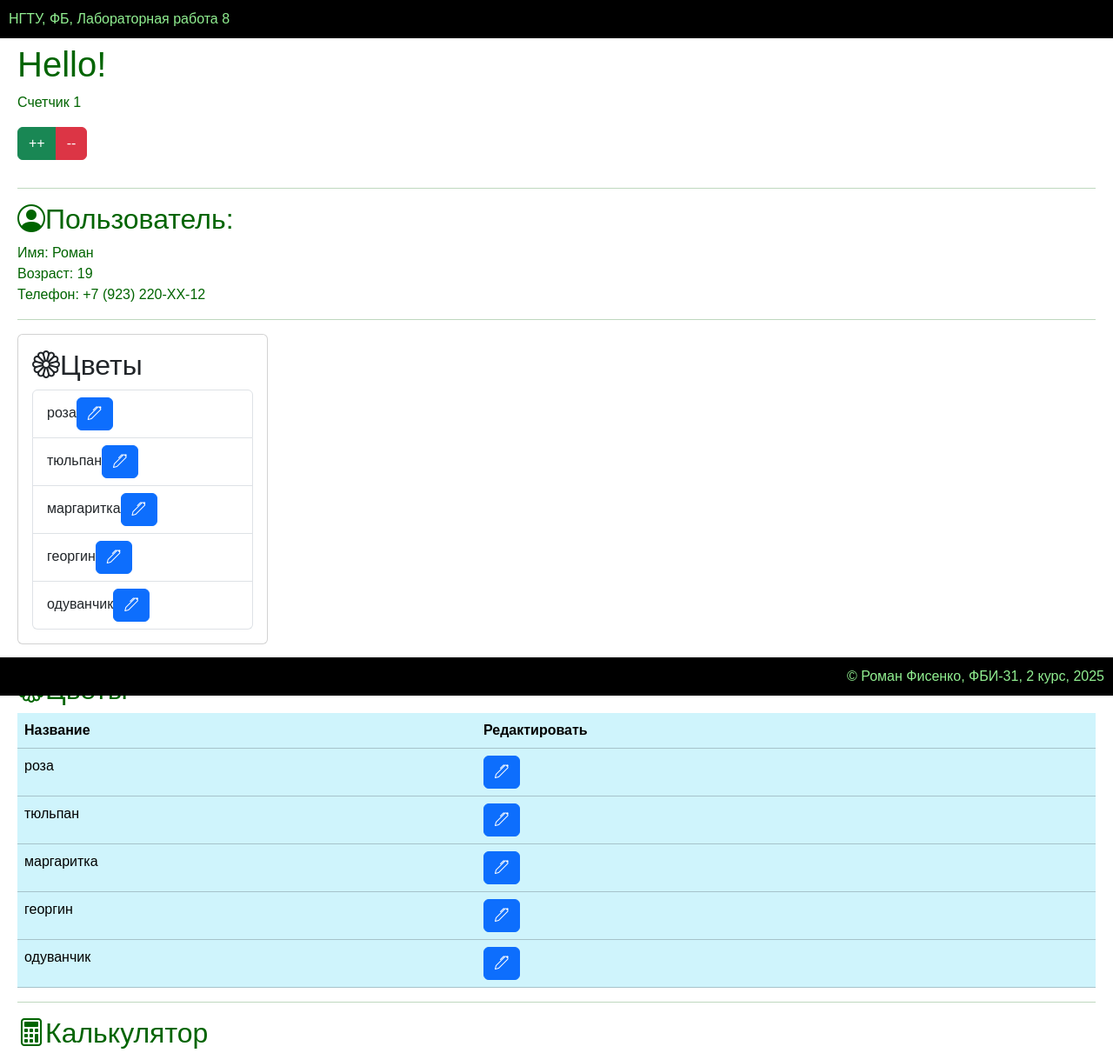
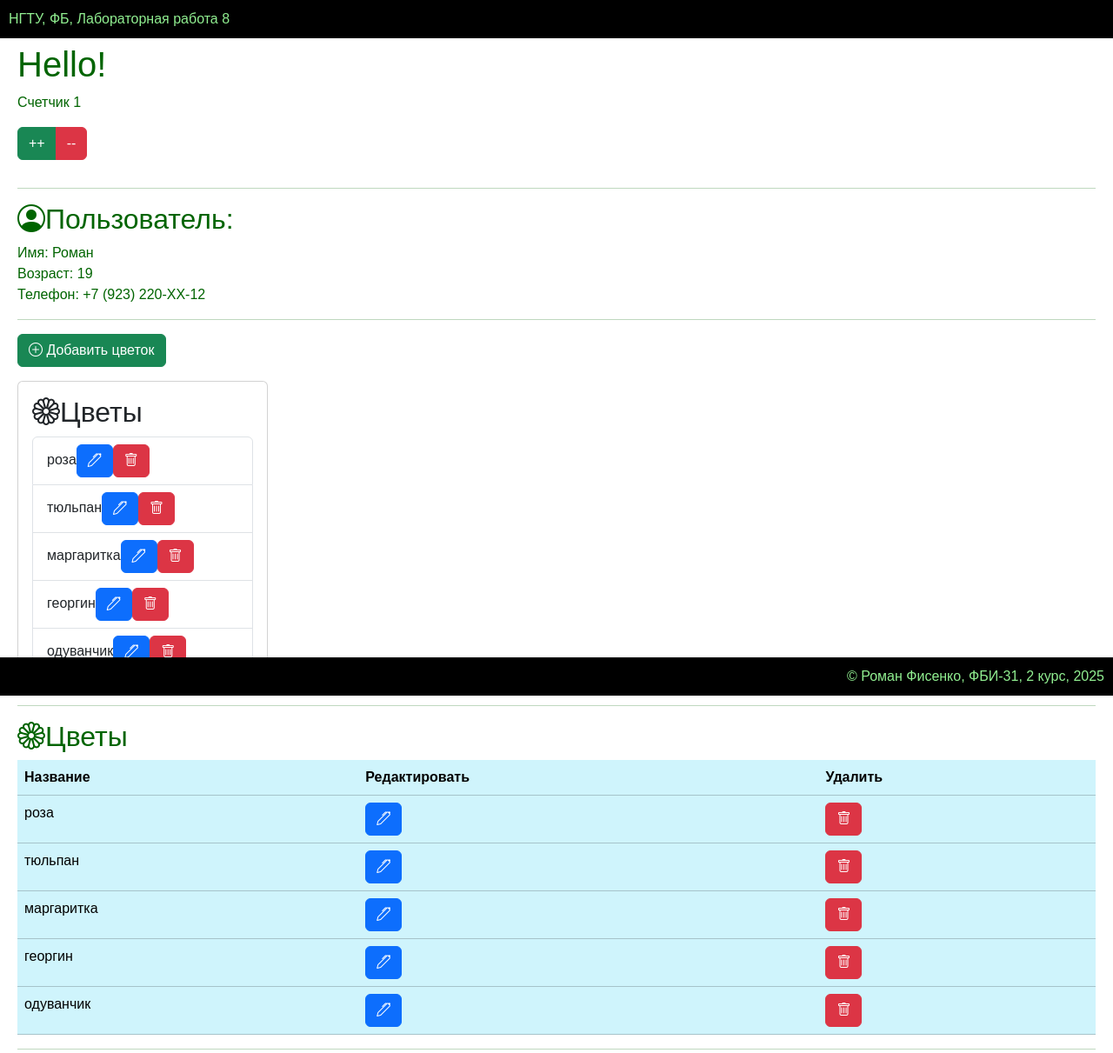
Before and after one commit to Romansen1412/LabRoman, a plain HTML site: page Lab8/message.html in a window 1280 px wide. Shown: the top 1211 px of the page at 87% size. Drawn offline with nearby package versions, Linux system fonts and the light colour scheme.

Commit message:
доп задание

```diff
--- a/Lab8/message.html
+++ b/Lab8/message.html
@@ -35,6 +35,12 @@
                 <div>Телефон: {{user.tel}}</div>
                 <hr>
 
+                <div class="mb-3">
+                    <button @click="addFlower" class="btn btn-success">
+                      <i class="bi bi-plus-circle"></i> Добавить цветок
+                    </button>
+                </div>
+
                 <div class="card" style="width: 18rem;">
                     <div class="card-body">
                         <h2 class="card-title"><i class="bi bi-flower1"></i>Цветы</h2>
@@ -42,7 +48,12 @@
                             <li v-for="(flower, id) in flowers" class="list-group-item">
                                 <span v-if="flower === null">Загружается...</span>
                                 <span v-else>{{flower}}</span>
-                                <button v-if='flower !== null' @click="edit(id, flower)"class="btn btn-primary"><i class="bi bi-pen"></i></button>
+                                <button v-if='flower !== null' @click="edit(id, flower)"class="btn btn-primary">
+                                    <i class="bi bi-pen"></i>
+                                </button>
+                                <button v-if="flower !== null" @click="removeFlower(id)" class="btn btn-danger">
+                                    <i class="bi bi-trash"></i>
+                                </button>
                                 <div v-else class="spinner-border" role="status"></div>
                             </li>
                         </ul>
@@ -56,6 +67,7 @@
                         <tr>
                             <th>Название</th>
                             <th>Редактировать</th>
+                            <th>Удалить</th>
                         </tr>
                     </thead>
                     <tr v-for="(flower, id) in flowers">
@@ -64,8 +76,15 @@
                             <span v-else>{{flower}}</span>
                         </td>
                         <td>
-                            <button @click="edit(id, flower)" class="btn btn-primary" v-if="flower !== null"><i class="bi bi-pen"></i></button>
+                            <button @click="edit(id, flower)" class="btn btn-primary" v-if="flower !== null">
+                                <i class="bi bi-pen"></i>
+                            </button>
                             <div class="spinner-border" role="status" v-if="flower === null"></div>
+                        </td>
+                        <td>
+                            <button v-if="flower !== null" @click="removeFlower(id)" class="btn btn-danger">
+                              <i class="bi bi-trash"></i>
+                            </button>
                         </td>
                     </tr>
                 </table>
@@ -89,6 +108,7 @@
                         <span class="badge text-bg-primary fs-5">{{result}}</span>
                     </div>
                 </div>
+                <hr>
             </div>
         </main>
 
@@ -131,6 +151,17 @@
                     sum() {
                         this.result = this.a + this.b;
                     },
+                    addFlower() {
+                        let newFlower = prompt('Введите название нового цветка:');
+                        if (newFlower && newFlower.trim()) {
+                            this.flowers.unshift(newFlower.trim());
+                        }
+                    },
+                    removeFlower(id) {
+                        if (confirm(`Удалить "${this.flowers[id]}"?`)) {
+                            this.flowers.splice(id, 1);
+                        }
+                    }
                 }
             }).mount('#app');
         </script>
```
Also changed, not shown: Lab8/lab8.html (+3 -1 lines), index.html (+1 -0 lines).
